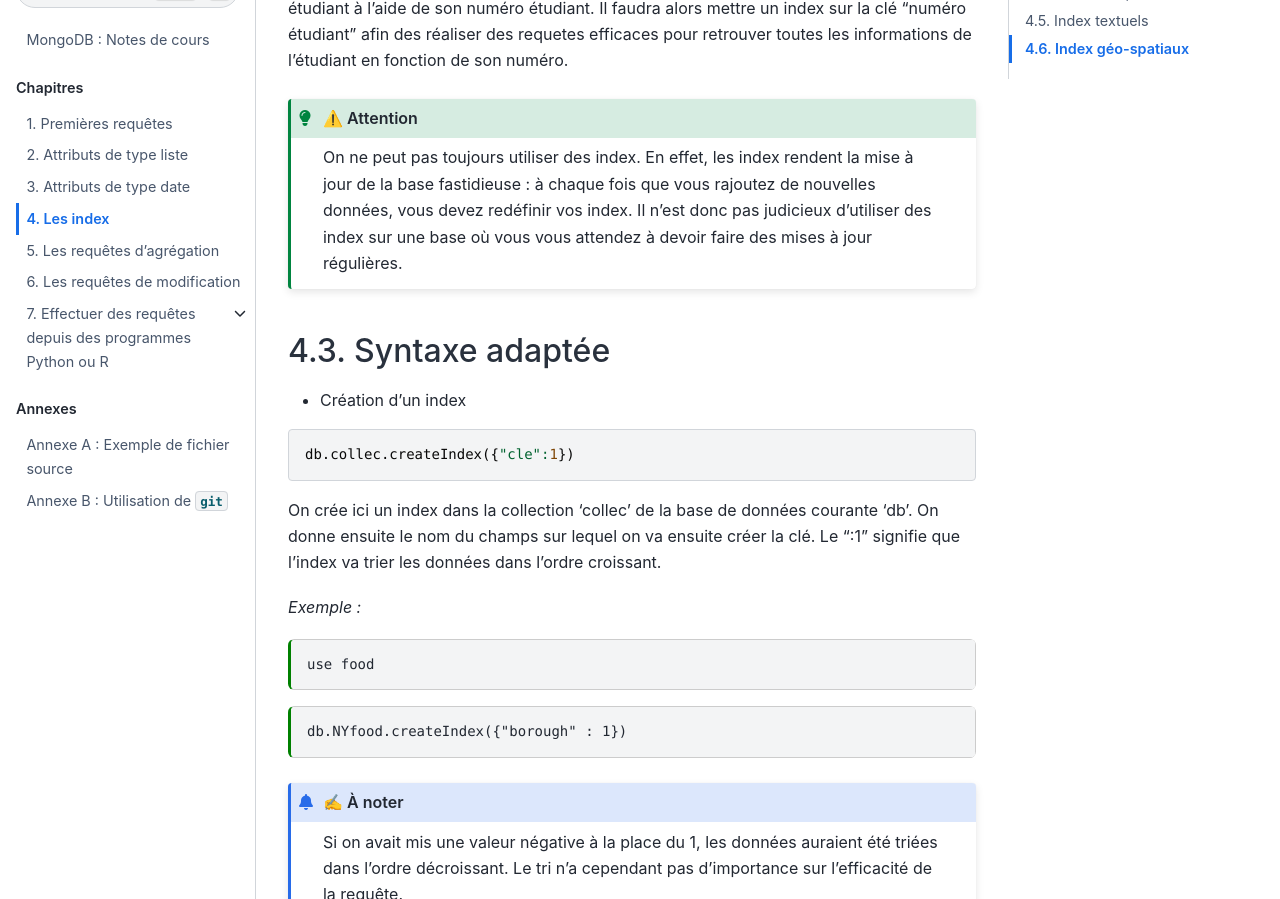
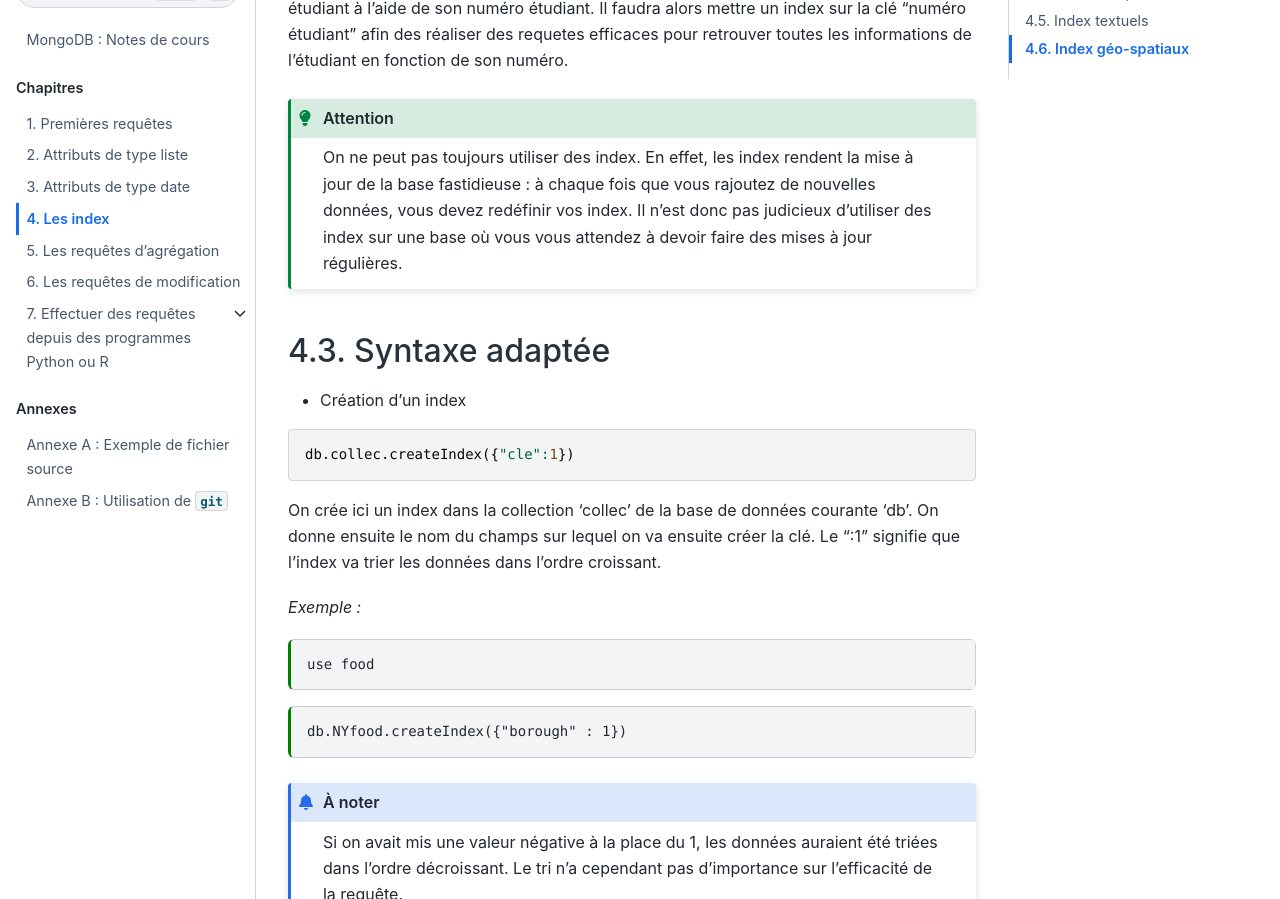
Before and after one commit to rtavenar/mongo_book, a Jupyter Book: the page built from content/04_index.md, in a window 1280 px wide and 1400 px high, scrolled down 632 px. Shown: the part 152-1051 px from the top of the window. Built offline with Jupyter Book 1.0.4 settings and Sphinx 7.4.7 and the Sphinx Book theme 1.1.4, drawn with Linux system fonts in a browser that asks for light colours.

Commit message:
Update 04_index.md

````diff
--- a/content/04_index.md
+++ b/content/04_index.md
@@ -32,7 +32,7 @@ En bref, les index sont un moyen de trouver rapidement et efficacement du conten
 On met en place des index à chaque fois qu'on s'attend à avoir beaucoup de requêtes sur une clé (resp. un ensemble de clés).
 Par exemple, on souhaite récupérer les notes d'un étudiant à l'aide de son numéro étudiant. Il faudra alors mettre un index sur la clé "numéro étudiant" afin des réaliser des requetes efficaces pour retrouver toutes les informations de l'étudiant en fonction de son numéro.
 
-```{admonition} ⚠️ Attention
+```{admonition} Attention
 :class: tip
 On ne peut pas toujours utiliser des index. En effet, les index rendent la mise à jour de la base fastidieuse : à chaque fois que vous
 rajoutez de nouvelles données, vous devez redéfinir vos index. Il n'est donc pas judicieux d'utiliser des index sur une base où vous vous
@@ -62,7 +62,7 @@ use food
 db.NYfood.createIndex({"borough" : 1})
 ```
 
-```{admonition} ✍ À noter
+```{admonition} À noter
 Si on avait mis une valeur négative à la place du 1, les données auraient été triées dans l'ordre décroissant.
 Le tri n'a cependant pas d'importance sur l'efficacité de la requête.
 ```
````
